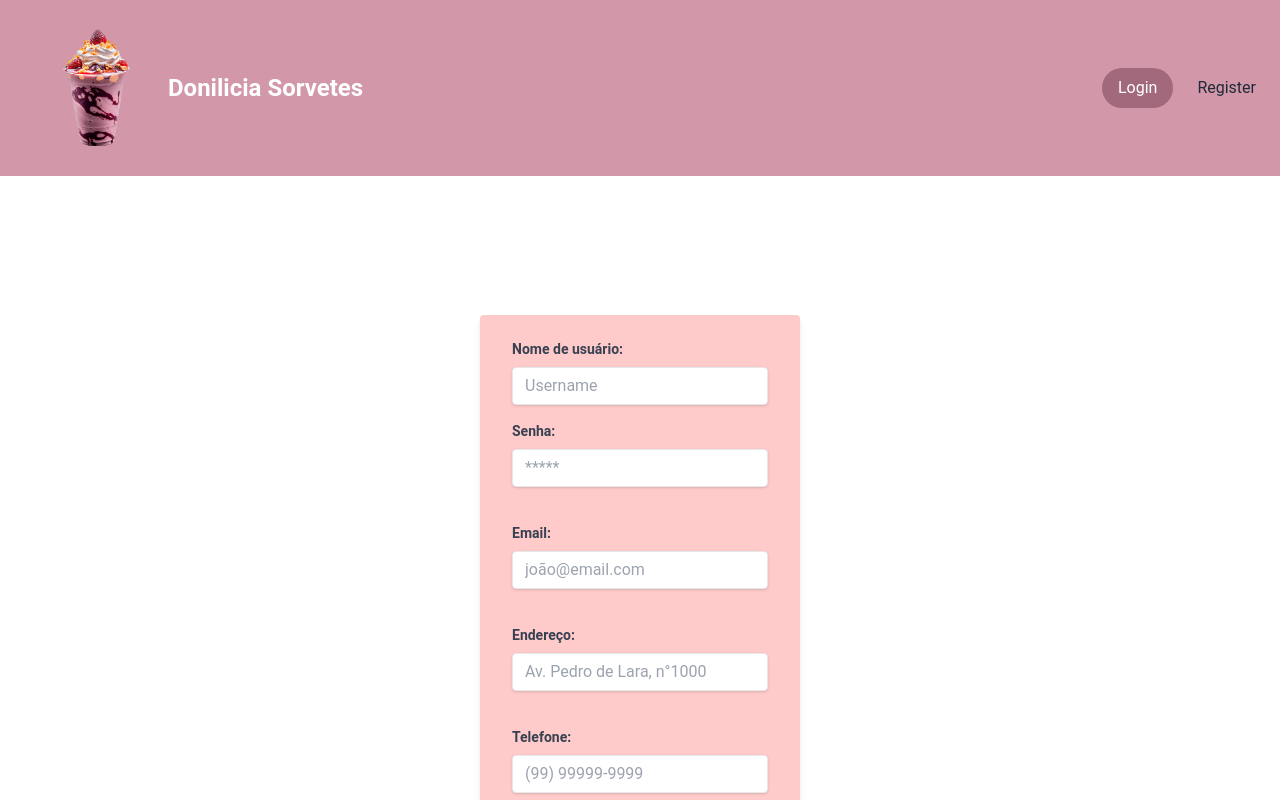
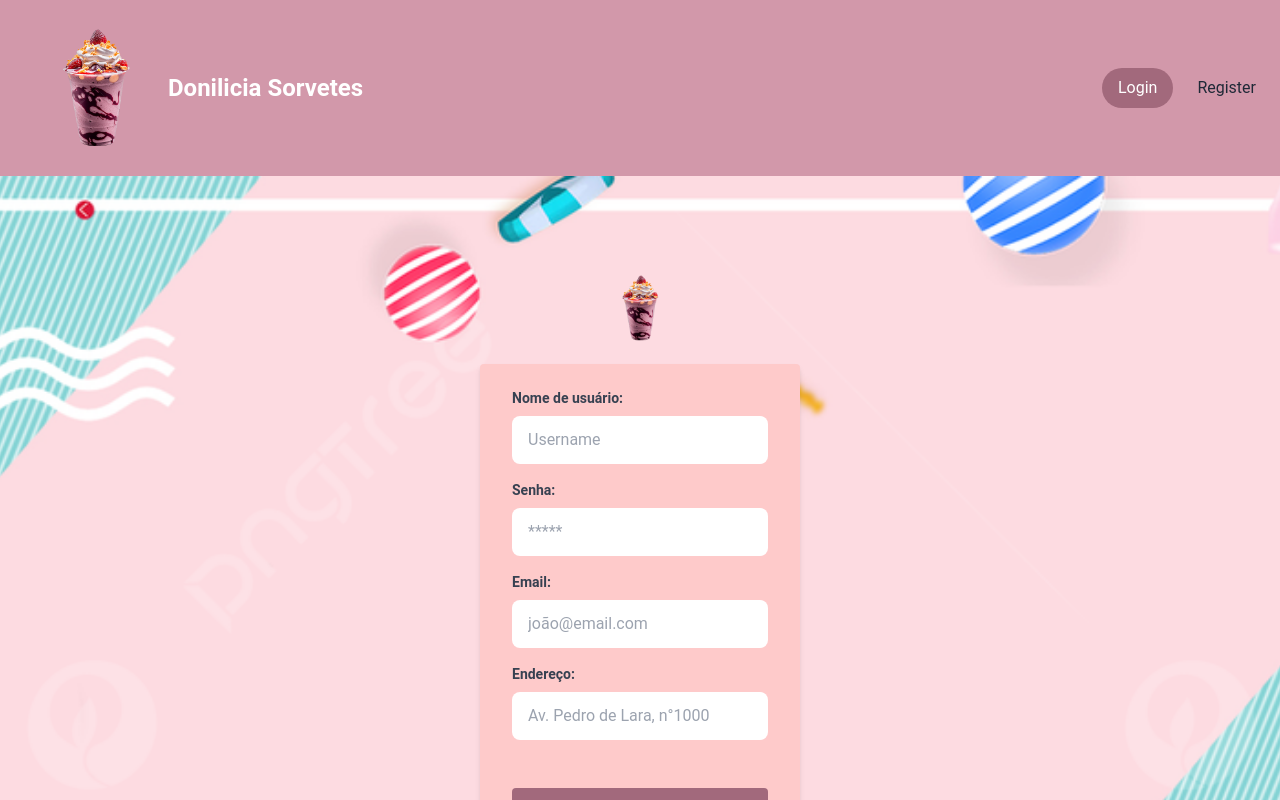
Before and after one commit to Doni-zete/react-tarefas, a React (Create React App) app: page /register in a window 1280 px wide. Shown: the top 800 px of the page. Built offline with nearby package versions, Linux system fonts and the light colour scheme.

Commit message:
fix: removendo telefone e background

```diff
--- a/src/pages/Register/index.js
+++ b/src/pages/Register/index.js
@@ -1,34 +1,37 @@
-import React, { useState } from "react";
-import { useNavigate } from "react-router-dom";
+import React, { useState } from 'react';
+import { useNavigate } from 'react-router-dom';
+import sorvetBackground from '../../assets/copo-sorvete1.png';
 
 const Register = () => {
   const navigate = useNavigate();
   const [isRegistered, setIsRegistered] = useState(false);
-  const [username, setUsername] = useState("");
-  const [senha, setSenha] = useState("");
-  const [email, setEmail] = useState("");
-  const [endereco, setEndereco] = useState("");
-  const [telefone, setTelefone] = useState("");
+  const [username, setUsername] = useState('');
+  const [senha, setSenha] = useState('');
+  const [email, setEmail] = useState('');
+  const [endereco, setEndereco] = useState('');
 
   const handleSubmit = (event) => {
     event.preventDefault();
-    console.log("formulario enviado");
+    console.log('formulario enviado');
     setIsRegistered(true);
     setTimeout(() => {
       setIsRegistered(false);
-      navigate("/login");
+      navigate('/login');
     }, 3000);
-    setUsername("");
-    setSenha("");
-    setEmail("");
-    setEndereco("");
-    setTelefone("");
+    setUsername('');
+    setSenha('');
+    setEmail('');
+    setEndereco('');
   };
 
   return (
-    <section className="flex justify-center items-center h-screen m-10">
-      <div className="w-full max-w-xs ">
-
+    <main className="h-screen w-full  banner bg-gray-100 flex justify-center items-center ">
+      <div className="w-full sm:max-w-xs  rounded-lg  m-6">
+        <img
+          className="w-20 mx-auto mb-4"
+          src={sorvetBackground}
+          alt="logo tipo da sorveteria"
+        />
         <form
           className="bg-red-200 shadow-md rounded px-8 pt-6 pb-8 mb-4"
           onSubmit={handleSubmit}
@@ -41,7 +44,7 @@ const Register = () => {
               Nome de usuário:
             </label>
             <input
-              className="shadow appearance-none border rounded w-full py-2 px-3 text-gray-700 leading-tight focus:outline-none focus:shadow-outline"
+              className="w-full px-4 py-3 rounded-lg ring-red-200 focus:ring-4 focus:outline-none transition duration-300 focus:shadow-xl"
               id="username"
               type="text"
               placeholder="Username"
@@ -50,7 +53,7 @@ const Register = () => {
               required
             />
           </div>
-          <div className="mb-6">
+          <div className="mb-4">
             <label
               className="block text-gray-700 text-sm font-bold mb-2"
               htmlFor="password"
@@ -58,7 +61,7 @@ const Register = () => {
               Senha:
             </label>
             <input
-              className="shadow appearance-none border  rounded w-full py-2 px-3 text-gray-800 mb-3 leading-tight focus:outline-none focus:shadow-outline"
+              className="w-full px-4 py-3 rounded-lg ring-red-200 focus:ring-4 focus:outline-none transition duration-300 focus:shadow-xl"
               id="password"
               type="password"
               placeholder="*****"
@@ -67,7 +70,7 @@ const Register = () => {
               required
             />
           </div>
-          <div className="mb-6">
+          <div className="mb-4">
             <label
               className="block text-gray-700 text-sm font-bold mb-2"
               htmlFor="email"
@@ -75,7 +78,7 @@ const Register = () => {
               Email:
             </label>
             <input
-              className="shadow appearance-none border  rounded w-full py-2 px-3 text-gray-800 mb-3 leading-tight focus:outline-none focus:shadow-outline"
+              className="w-full px-4 py-3 rounded-lg ring-red-200 focus:ring-4 focus:outline-none transition duration-300 focus:shadow-xl"
               id="email"
               type="email"
               placeholder="joão@email.com"
@@ -92,7 +95,7 @@ const Register = () => {
               Endereço:
             </label>
             <input
-              className="shadow appearance-none border  rounded w-full py-2 px-3 text-gray-800 mb-3 leading-tight focus:outline-none focus:shadow-outline"
+              className="w-full px-4 py-3 rounded-lg ring-red-200 focus:ring-4 focus:outline-none transition duration-300 focus:shadow-xl"
               id="address"
               type="text"
               placeholder="Av. Pedro de Lara, n°1000"
@@ -101,25 +104,9 @@ const Register = () => {
               required
             />
           </div>
-          <div className="mb-6">
-            <label
-              className="block text-gray-700 text-sm font-bold mb-2"
-              htmlFor="telefone"
-            >
-              Telefone:
-            </label>
-            <input
-              className="shadow appearance-none border  rounded w-full py-2 px-3 text-gray-800 mb-3 leading-tight focus:outline-none focus:shadow-outline"
-              id="telefone"
-              type="telefone"
-              placeholder="(99) 99999-9999"
-              value={telefone}
-              onChange={(event) => setTelefone(event.target.value)}
-              required
-            />
-          </div>
+
           <button
-            className="bg-pink-300 hover:bg-green-500 w-full py-2 px-4 rounded text-white"
+            className="bg-primary hover:bg-pink-300 w-full focus:ring-4 mt-6 transition duration-300 py-3 px-4 rounded text-white"
             type="submit"
           >
             Registrar
@@ -131,7 +118,7 @@ const Register = () => {
           </div>
         )}
       </div>
-    </section>
+    </main>
   );
 };
 
```
